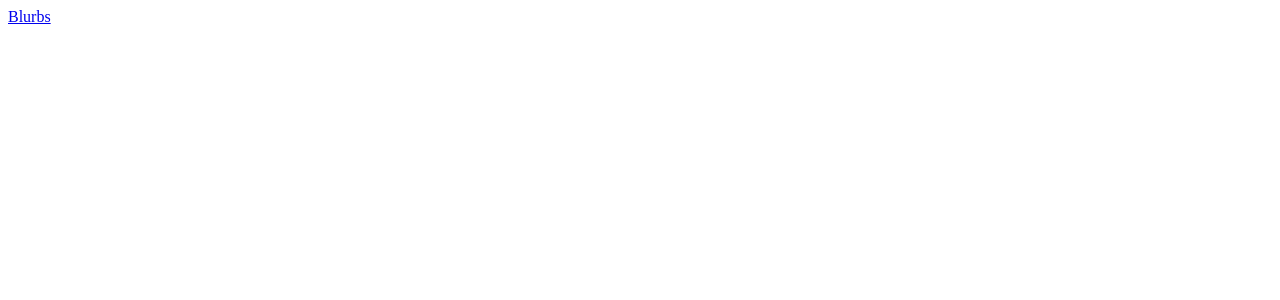
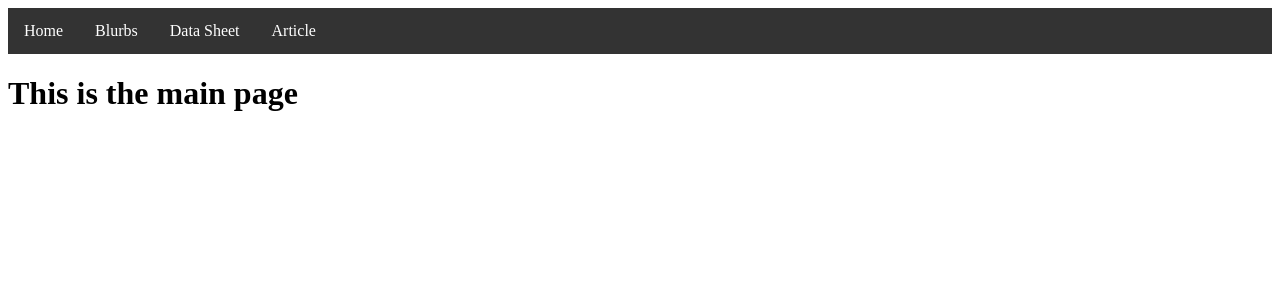
Before and after one commit to Hyun-Woo-Choi/Next_test, a Next.js app in the folder diaspora_eun/: page / in a window 1280 px wide. Shown: the top 300 px of the page. Built offline with nearby package versions, Linux system fonts and the light colour scheme.

Commit message:
[feat] navigation bar

```diff
--- /dev/null
+++ b/diaspora_eun/app/NavigationBar.module.css
@@ -0,0 +1,28 @@
+/* NavigationBar.module.css */
+.navbar {
+  background-color: #333;
+  overflow: hidden;
+}
+
+.navList {
+  list-style-type: none;
+  margin: 0;
+  padding: 0;
+}
+
+.navItem {
+  float: left;
+}
+
+.navLink {
+  display: block;
+  color: white;
+  text-align: center;
+  padding: 14px 16px;
+  text-decoration: none;
+}
+
+.navLink:hover {
+  background-color: #ddd;
+  color: black;
+}
--- /dev/null
+++ b/diaspora_eun/app/NavigationBar.tsx
@@ -0,0 +1,34 @@
+// NavigationBar.tsx
+import Link from 'next/link';
+import styles from './NavigationBar.module.css'; // Assuming you have a CSS module for styling
+
+const NavigationBar = () => {
+  return (
+    <nav className={styles.navbar}>
+      <ul className={styles.navList}>
+        <li className={styles.navItem}>
+          <Link href="/" className={styles.navLink}>
+            Home
+          </Link>
+        </li>
+        <li className={styles.navItem}>
+          <Link href="/blurbs" className={styles.navLink}>
+            Blurbs
+          </Link>
+        </li>
+        <li className={styles.navItem}>
+          <Link href="/database" className={styles.navLink}>
+            Data Sheet
+          </Link>
+        </li>
+        <li className={styles.navItem}>
+          <Link href="/article" className={styles.navLink}>
+            Article
+          </Link>
+        </li>
+      </ul>
+    </nav>
+  );
+};
+
+export default NavigationBar;
--- /dev/null
+++ b/diaspora_eun/app/article/page.tsx
@@ -0,0 +1,3 @@
+export default function Page() {
+  return <h1>article</h1>;
+}
--- /dev/null
+++ b/diaspora_eun/app/database/page.tsx
@@ -0,0 +1,3 @@
+export default function Page() {
+  return <h1>Database</h1>;
+}
--- /dev/null
+++ b/diaspora_eun/app/global.module.css
@@ -0,0 +1,3 @@
+.navigation_bar {
+    padding: 24px;
+}
--- a/diaspora_eun/app/layout.tsx
+++ b/diaspora_eun/app/layout.tsx
@@ -5,7 +5,7 @@ export default function RootLayout({
 }) {
   return (
     <html lang="en">
-      <body>{children}</body>
+      <body className="navigation_bar">{children}</body>
     </html>
   );
 }
--- a/diaspora_eun/app/page.tsx
+++ b/diaspora_eun/app/page.tsx
@@ -1,8 +1,10 @@
-import Link from "next/link";
+import NavigationBar from './navigationBar';
 
 export default function Page() {
   return (
-    <Link href="/blurbs">Blurbs</Link>
-    // <h1> This is the main page </h1>
+    <>
+      <NavigationBar />
+      <h1> This is the main page </h1>
+    </>
   );
 }
```
Also changed, not shown: diaspora_eun/package.json (+6 -4 lines), 1 other file (tests, documents, lock files or other folders).
